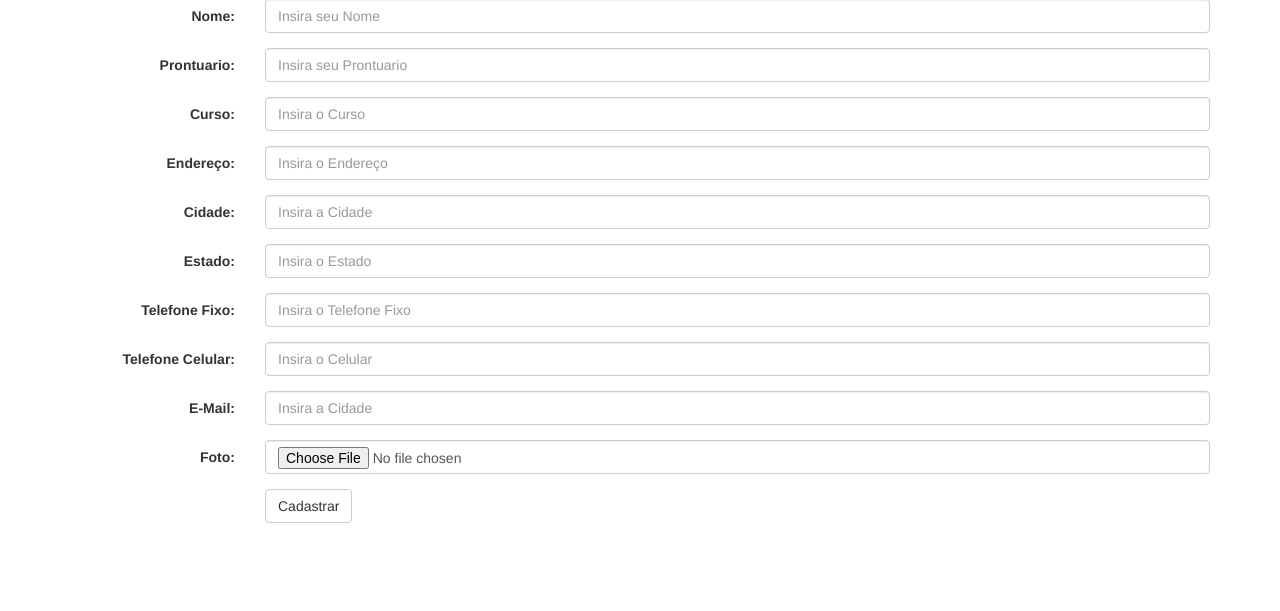
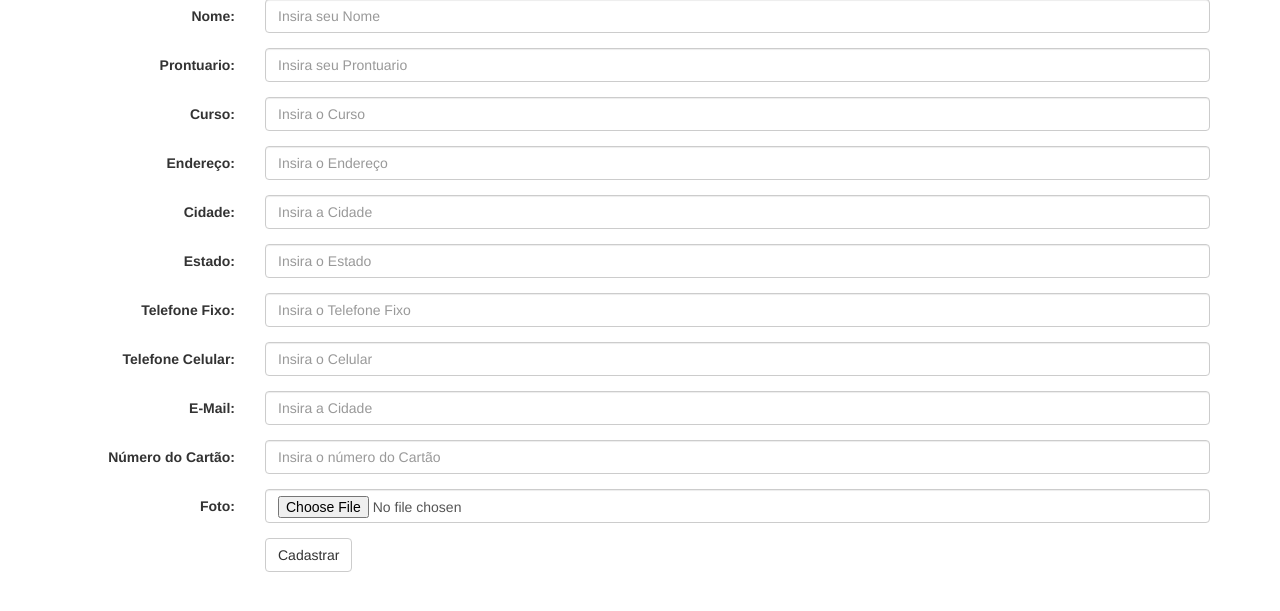
Before and after one commit to fabioaugustobb/AcessaIFSP, a PHP site: page /cadastra.php in a window 1280 px wide. Shown: the part 136-747 px from the top of the page. Run offline with PHP 8.4, Linux system fonts and the light colour scheme; some libraries are stand-ins or nearby versions.

Commit message:
Arquivo com foto

```diff
--- a/AcessaIFSP/cadastra.php
+++ b/AcessaIFSP/cadastra.php
@@ -82,7 +82,14 @@ require_once('navBar.php');
                     </div>
                 </div>
 
-                 <div class="form-group">
+                <div class="form-group">
+                    <label class="control-label col-sm-2" for="pwd">Número do Cartão:</label>
+                    <div class="col-sm-10">
+                        <input class="form-control" type="text" name="cartao" placeholder="Insira o número do Cartão">
+                    </div>
+                </div>
+
+                <div class="form-group">
                     <label class="control-label col-sm-2" for="pwd">Foto:</label>
                     <div class="col-sm-10">
                         <input class="form-control" type="file" name="foto" >
--- a/AcessaIFSP/cadastrar_aluno.php
+++ b/AcessaIFSP/cadastrar_aluno.php
@@ -13,6 +13,7 @@ $estado = $_POST['estado'];
 $telFix = $_POST['telFX'];
 $telCel = $_POST['telCel'];
 $mail = $_POST['mail'];
+$cartao = $_POST['cartao'];
 
 
 
@@ -35,7 +36,7 @@ if ($pront != '' && $nome != '') {
     $sth = $dbh->prepare('INSERT INTO aluno
 		                    VALUES (?, ?, ?, ?, ?, ?, ?, ?, ?, ?, ?)');
     try {
-        $sth->execute([$pront, $nome, $curso, $end, $cid, $estado, $telFix, $telCel, $mail, $uploadfile, '']);
+        $sth->execute([$pront, $nome, $curso, $end, $cid, $estado, $telFix, $telCel, $mail, $uploadfile, $cartao]);
     } catch (PDOException $e) {
 
         echo "<p><c><font face=\"Verdana\" color=\"#FF0000\">Prontuário Já Cadastrado!</font></c></p>";
--- a/AcessaIFSP/editarCadastro.php
+++ b/AcessaIFSP/editarCadastro.php
@@ -29,7 +29,6 @@ $sql = "SELECT * FROM aluno WHERE prontuario = $pront";
                             <input class="form-control" type="text" name="nome" value="<?php echo $linha['nome'] ?>"/>
                         </div>
                     </div>
-
 
 
                     <div class="form-group">
```
Also changed, not shown: AcessaIFSP/monitoraBanco.php (+7 -0 lines).
